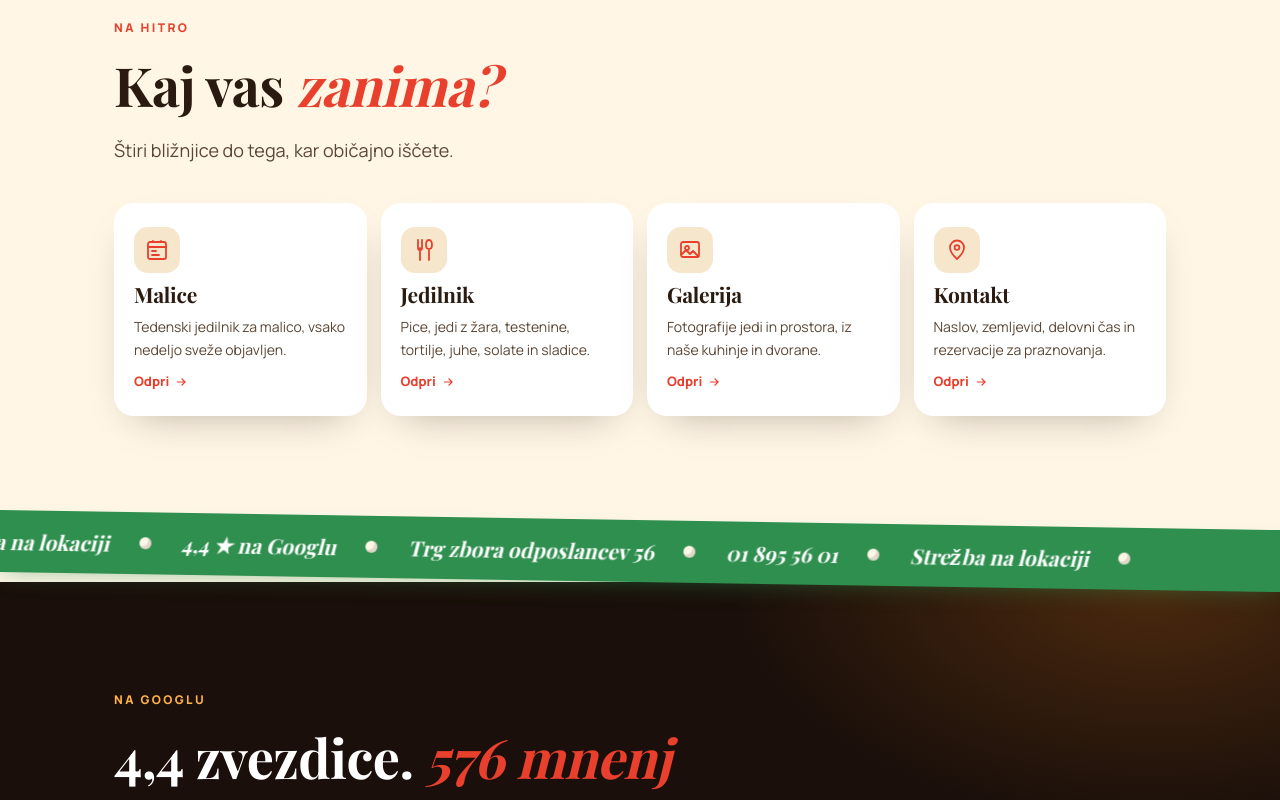
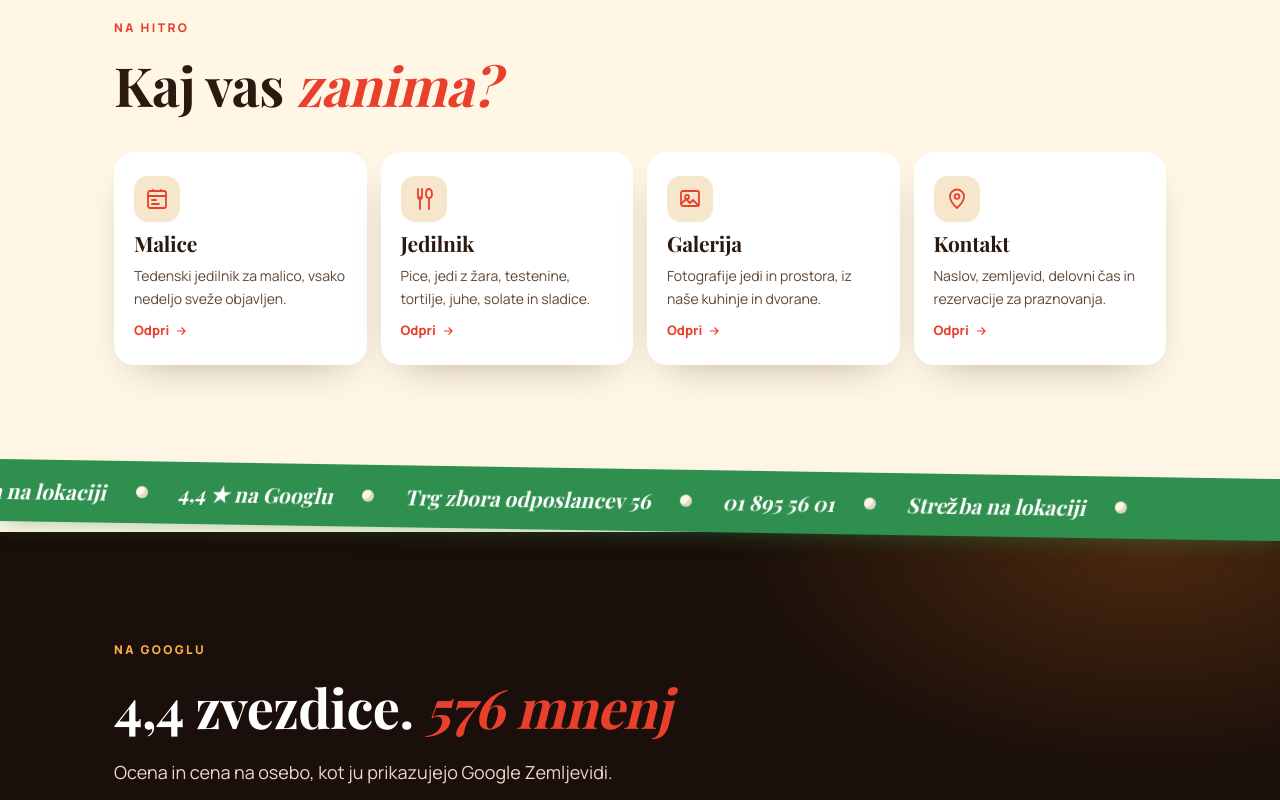
Before and after one commit to alejkump-oss/briski-kocevje, a plain HTML site: page index.html in a window 1280 px wide. Shown: the part 940-1740 px from the top of the page. Drawn offline with nearby package versions, Linux system fonts and the light colour scheme; a web font is replaced by a local one.

Commit message:
Odstranjen stavek pod Kaj vas zanima (želja naročnika)
Co-Authored-By: Claude Opus 5.5 <noreply@anthropic.com>
Claude-Session: https://claude.ai/code/session_01833FpnyxBJnqftzcd3JyVs

```diff
--- a/index.html
+++ b/index.html
@@ -104,7 +104,6 @@
     <div class="wrap">
       <div class="eyebrow rv">Na hitro</div>
       <h2 class="rv d1">Kaj vas <em>zanima?</em></h2>
-      <p class="lead rv d2">Štiri bližnjice do tega, kar običajno iščete.</p>
       <div class="quick-grid">
         <a class="quick-card rv" href="malice.html">
           <div class="ico"><svg width="24" height="24" aria-hidden="true"><use href="#ico-malice"/></svg></div>
```
